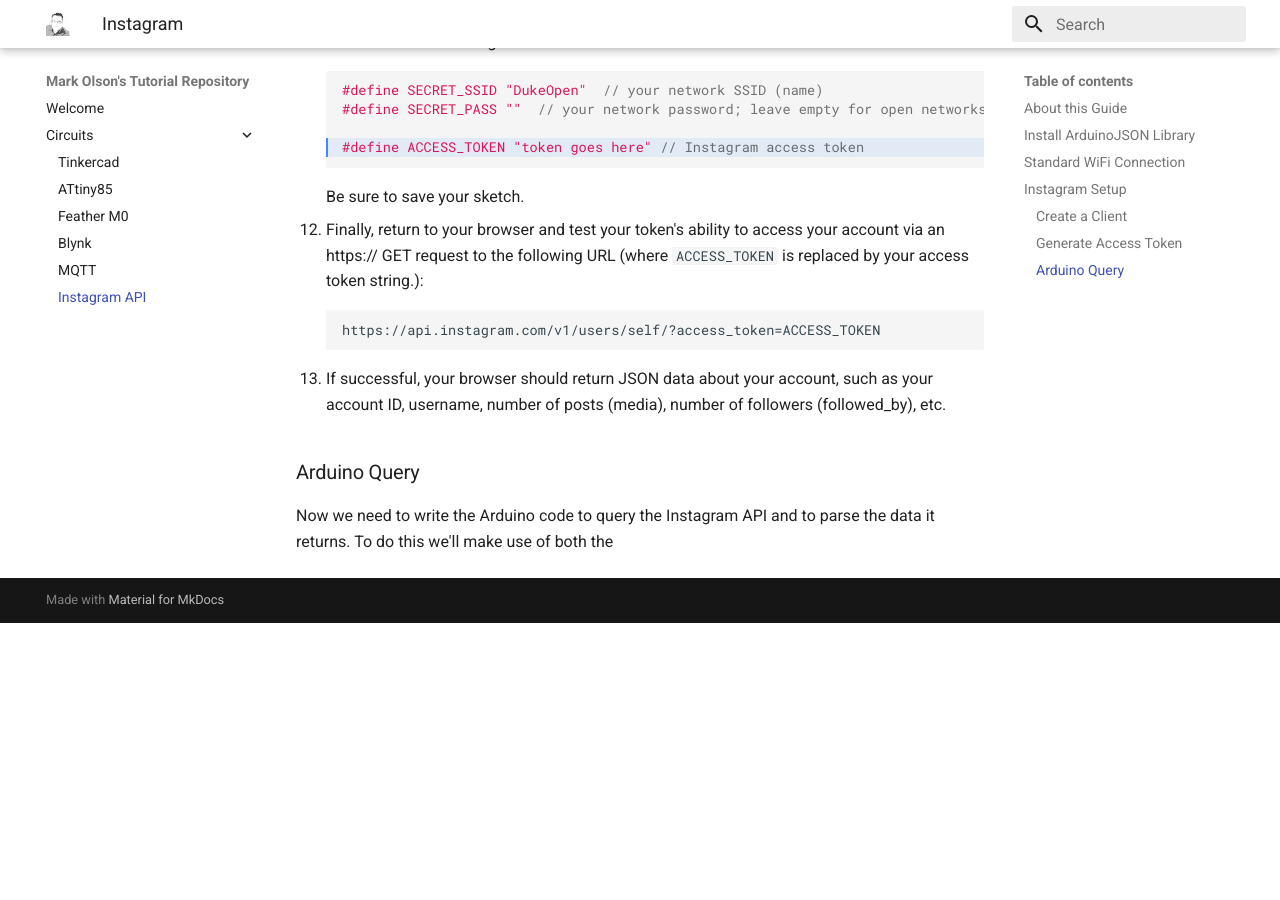
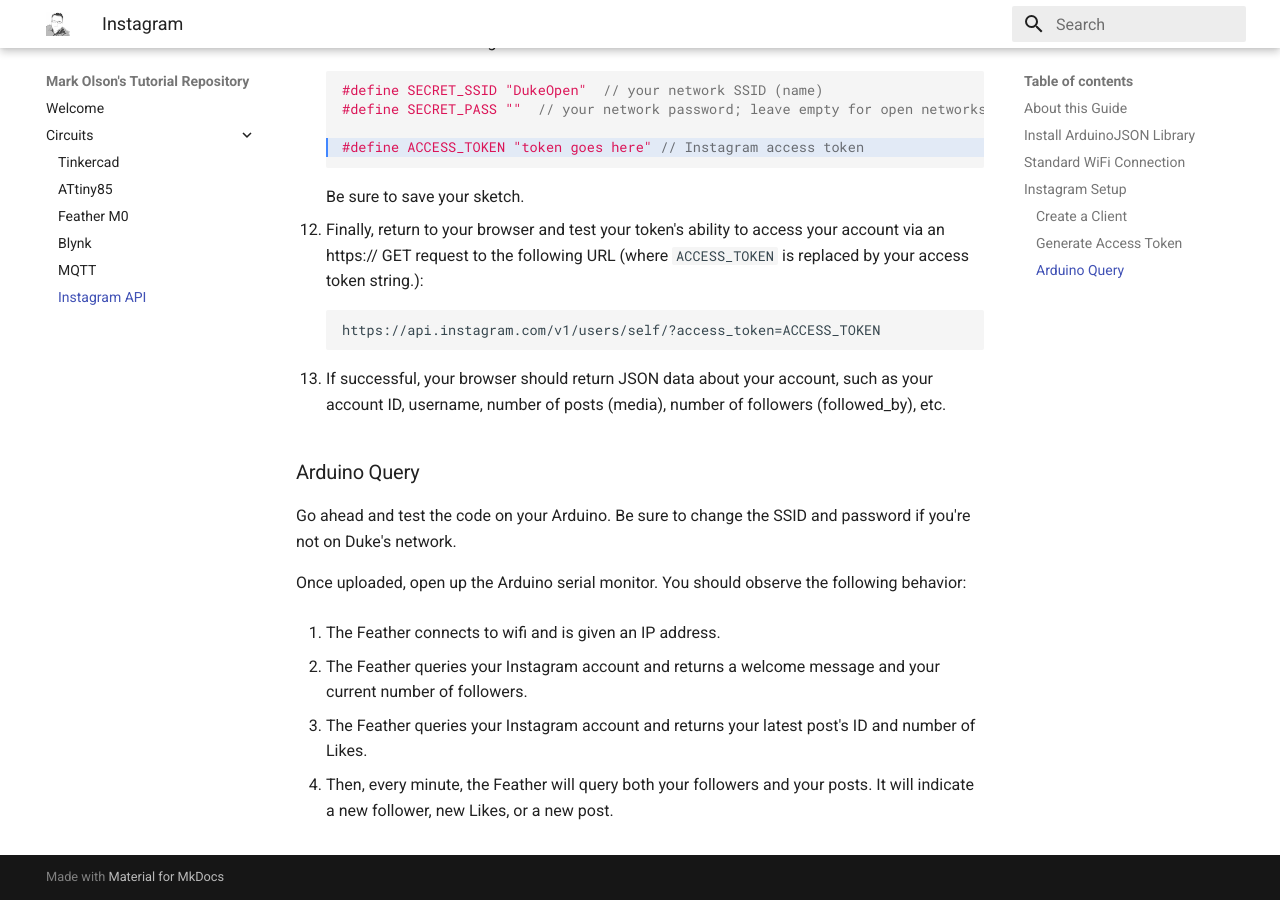
Before and after one commit to mjvo/tutorials, an MkDocs documentation site: the page built from docs/circuits/instagram/index.md, in a window 1280 px wide and 900 px high, scrolled down 4302 px. Built offline with MkDocs 1.6.1 and Material for MkDocs 9.7.7, drawn with Linux system fonts in a browser that asks for light colours; before the commit the page ends 4925 px from its top, so only the background shows below that.

Commit message:
Tweaks to Instagram

```diff
--- a/docs/circuits/instagram/index.md
+++ b/docs/circuits/instagram/index.md
@@ -68,6 +68,8 @@
 1. _Replace_ the contents of that tab with the code provided at this Github gist:
 
     <script src="https://gist.github.com/mjvo/c5ca35bebfe7807b540dc8b723e95328.js"></script>
+
+
 
 ## Instagram Setup
 
@@ -170,4 +172,14 @@
 
 ### Arduino Query
 
-Now we need to write the Arduino code to query the Instagram API and to parse the data it returns.  To do this we'll make use of both the
+Go ahead and test the code on your Arduino.  Be sure to change the SSID and password if you're not on Duke's network.
+
+Once uploaded, open up the Arduino serial monitor.  You should observe the following behavior:
+
+1. The Feather connects to wifi and is given an IP address.
+
+1. The Feather queries your Instagram account and returns a welcome message and your current number of followers.
+
+1.  The Feather queries your Instagram account and returns your latest post's ID and number of Likes.
+
+1.  Then, every minute, the Feather will query both your followers and your posts.  It will indicate a new follower, new Likes, or a new post.
```
